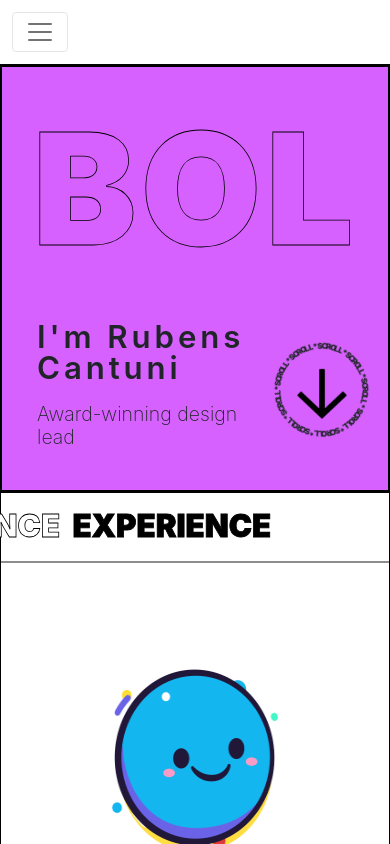
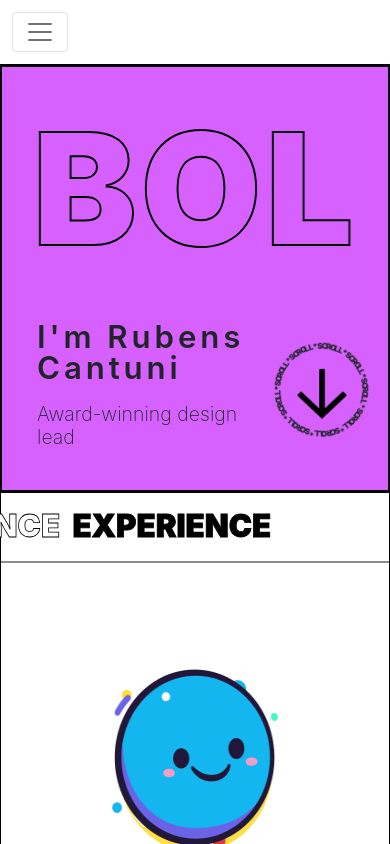
Before and after one commit to arunchoudhary1999/ionink_work_171023, a React (Create React App) app: page /home in a window 390 px wide. Shown: the top 844 px of the page. Built offline with nearby package versions, Linux system fonts and the light colour scheme.

Commit message:
eight commit

```diff
--- a/src/components/Home.css
+++ b/src/components/Home.css
@@ -81,6 +81,14 @@
         flex-direction: column;
     } */
 
+    .homeBolH1 {
+        -webkit-text-stroke: 0.5vw #000;
+    }
+
+    .homeBolH1:hover {
+        -webkit-text-stroke: 0.5vw #1cdbc1;
+    }
+
     .homePageText {
         width: 100% !important;
     }
```
